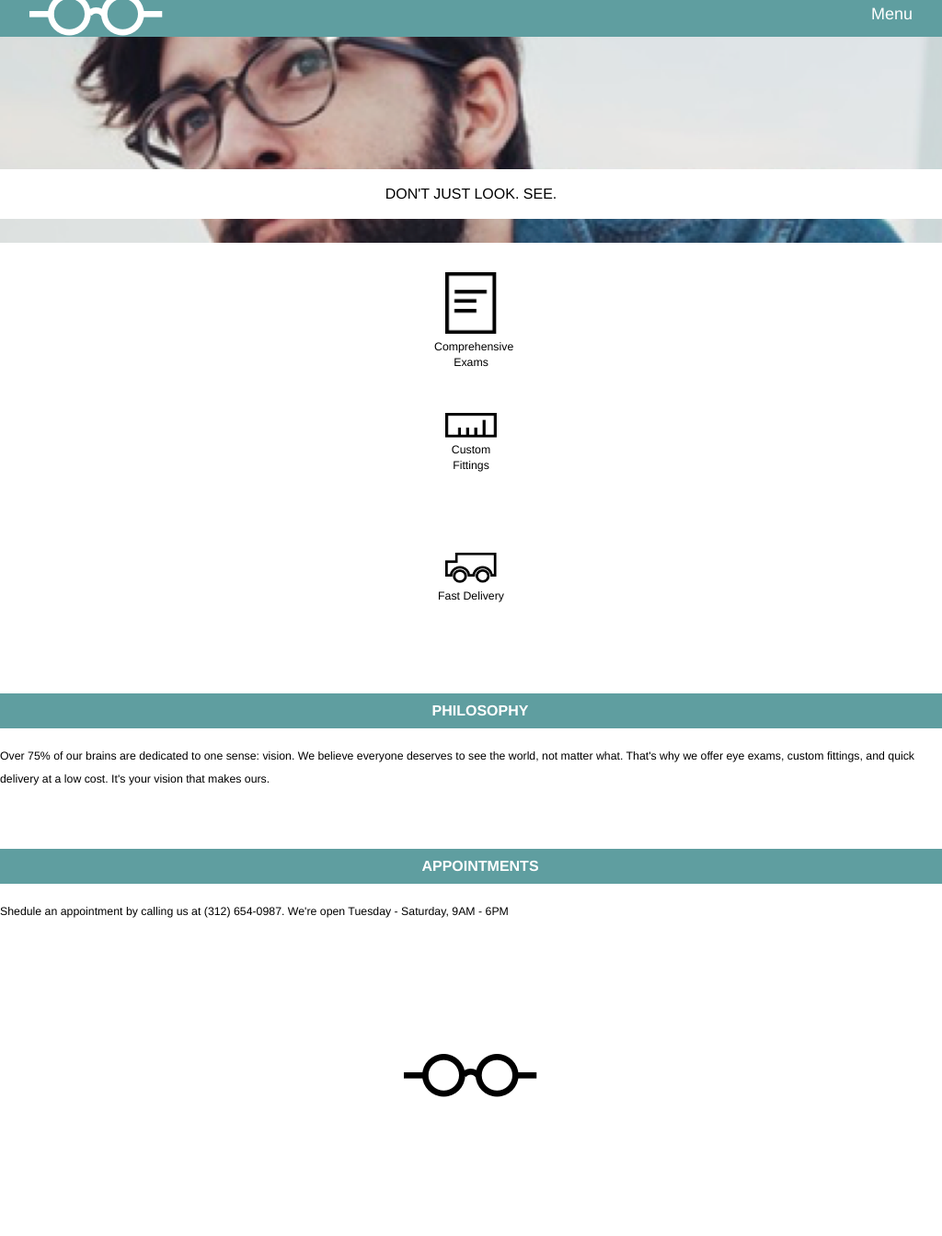
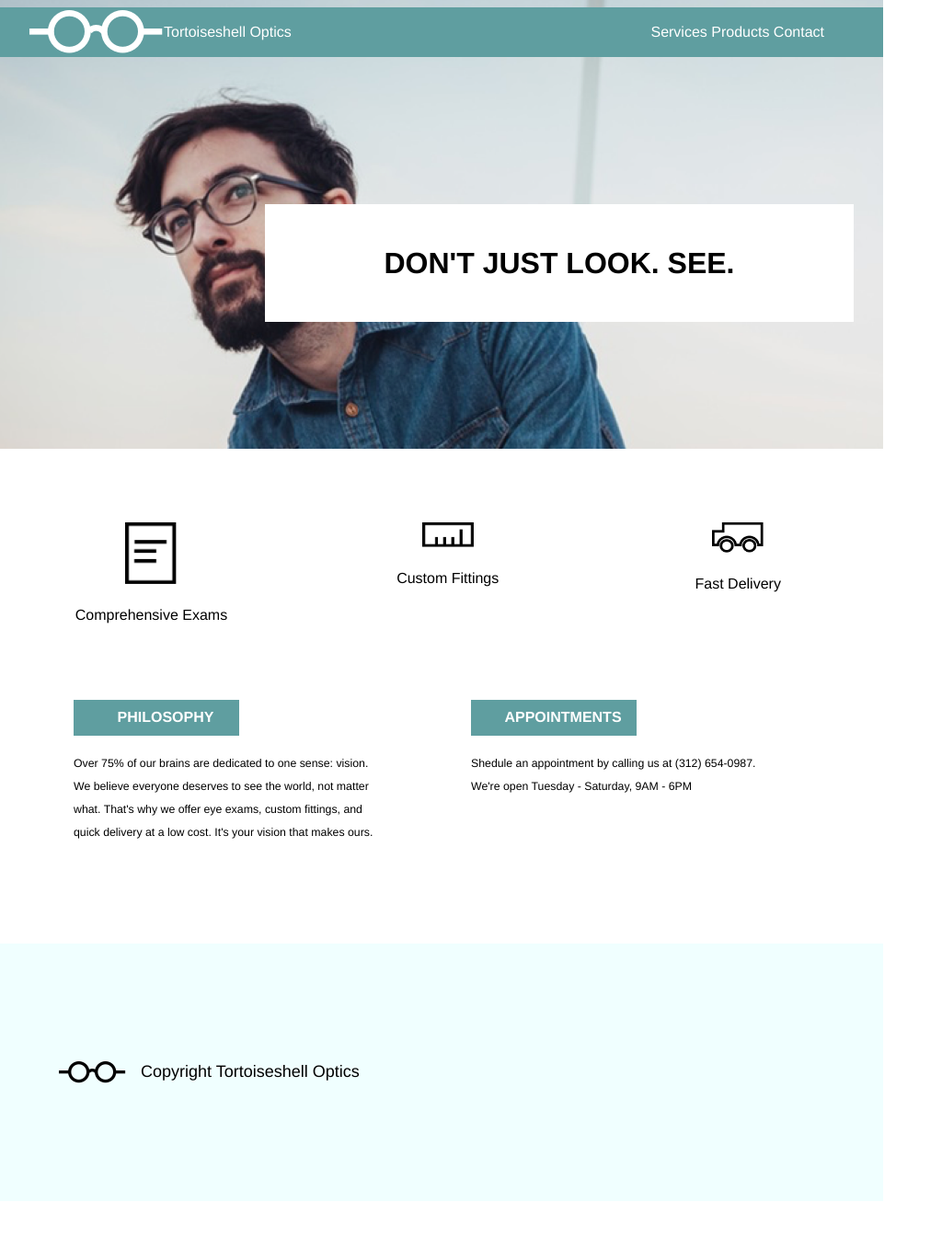
Before and after one commit to KonPfeifer/tortoiseshell, a plain HTML site: page index.html in a window 1024 px wide. Shown: the part 8-1352 px from the top of the page at 92% size. Before the commit the page ends 1266 px from the top, so only its background shows below. Drawn offline with Linux system fonts and the light colour scheme.

Commit message:
responsive design

```diff
--- a/index.html
+++ b/index.html
@@ -7,10 +7,12 @@
     <link href="./resources/css/style.css" type="text/css" rel="stylesheet">
   </head>
   <body>
-    <div id="header">
+    <div id="headerAll">
     <header>
+    <div id="headerLogo">
       <img src="./resources/logo-white.png">
       <h5 class="mediumScreen">Tortoiseshell Optics</h5>
+    </div>
     <div id="menuButtons">
       <h5 class="mediumScreen">Services</h5>
       <h5 class="mediumScreen">Products</h5>
@@ -18,10 +20,12 @@
     </div>
       <h5 id="mobile">Menu</h5>
     </header>
+
     <div id="bannerText">
       <h2>DON'T JUST LOOK. SEE.</h2>
     </div>
   </div>
+
   <div id="icons">
     <div class="icon">
       <img src="./resources/paper-icon.png">
@@ -42,17 +46,20 @@
     </div>
   </div>
 
+  <div id="bannerBoxes">
+    <div id="philosophy">
   <h2 class="smallBanner">PHILOSOPHY</h2>
   <span class="paragraph">Over 75% of our brains are dedicated to one sense: vision. We
     believe everyone deserves to see the world, not matter what. That's
     why we offer eye exams, custom fittings, and quick delivery at a low
     cost. It's your vision that makes ours. </span>
+  </div>
   <div id="appointments">
     <h2 class="smallBanner">APPOINTMENTS</h2>
     <span class="paragraph">Shedule an appointment by calling us at (312) 654-0987. We're open
       Tuesday - Saturday, 9AM - 6PM</span>
   </div>
-
+</div>
     <footer>
       <img src="./resources/logo-black.png">
       <h5 class="mediumScreen">Copyright Tortoiseshell Optics</h5>
--- a/resources/css/style.css
+++ b/resources/css/style.css
@@ -7,13 +7,25 @@ body {
   font-size: 18px;
   line-height: 1.4;
   width: 100%;
+  max-width: 960px;
 }
 
-#header {
+#headerAll {
   background-image: url("../main-banner.png");
   height: 17rem;
   background-position: 20%;
   margin-bottom: 2rem;
+  font-size: 1rem;
+}
+
+#headerLogo {
+  display: flex;
+  align-items: center;
+}
+
+header > img {
+  height: 1.5rem;
+  margin-right: 1rem;
 }
 
 header {
@@ -33,6 +45,8 @@ header {
   margin-top: 9rem;
   font-size: 1rem;
   text-align: center;
+  font-weight: bold;
+  line-height: 1.2rem;
 }
 
 #icons {
@@ -78,4 +92,176 @@ footer {
   display: flex;
   justify-content: center;
   padding: 4rem;
+  background-color: azure;
 }
+
+footer > img {
+  height: 1.5rem;
+}
+
+@media only screen and (min-width: 470px) and (max-width: 1024px) {
+
+  .mediumScreen {
+    display: inline-block;
+  }
+
+  #headerAll {
+    height: 22rem;
+    background-size: cover;
+  }
+
+  #menuButtons {
+    margin: 1rem 2rem;
+  }
+
+  #bannerText {
+    padding: 4rem 0.75rem;
+    font-size: 1.33rem;
+    margin-top: 5rem;
+    margin-right: 2rem;
+    width: 25rem;
+    float: right;
+    height: 1rem;
+    font-size: 1.33rem;
+  }
+
+  #icons  {
+    display: flex;
+    justify-content: space-around;
+    width: 100%;
+  }
+
+  .icon {
+    display: inline-block;
+    width: auto;
+    font-size: 1rem;
+  }
+
+  #icons img {
+    margin: 3rem 3rem 1rem 3rem;
+  }
+
+  .smallBanner {
+    width: 10rem;
+    padding: 0.5rem 0 0.5rem 1.25rem;
+    margin-bottom: 1rem;
+  }
+
+  #mobile {
+    display: none;
+  }
+
+  footer {
+    height: 5.5rem
+    margin-top: 5rem;
+    display: flex;
+    align-items: center;
+    justify-content: flex-start;
+    margin-bottom: 4rem;
+  }
+
+  footer > img {
+    padding: 4rem 1rem 4rem 4rem;
+  }
+
+  #bannerBoxes {
+    display: flex;
+    justify-content: space-around;
+    align-items: baseline;
+    width: 100%;
+    margin-bottom: 5rem;
+  }
+
+  #philosophy {
+    display: block;
+    width: 10rem;
+  }
+
+  #appointments {
+    margin-left: 5%;
+    width: 10rem;
+  }
+}
+
+@media only screen and (min-width: 1024px) {
+
+  #headerAll {
+    height: 30rem;
+    background-size: cover;
+    padding-top: 1rem;
+  }
+
+  #bannerText {
+    padding: 1.5rem 5rem;
+    font-size: 2rem;
+    margin-top: 10rem;
+    float: right;
+    width: 30rem;
+    height: 5rem;
+    text-align: center;
+    line-height: 5rem;
+  }
+
+  #menuButtons {
+    margin: 1rem 2rem;
+  }
+
+  .mediumScreen {
+    display: inline-block;
+  }
+
+  #mobile {
+    display: none;
+  }
+
+  #icons  {
+    display: flex;
+    justify-content: space-around;
+    width: 100%;
+  }
+
+  .icon {
+    display: inline-block;
+    width: auto;
+    font-size: 1rem;
+  }
+
+  #icons img {
+    margin: 3rem 3rem 1rem 3rem;
+  }
+
+  .smallBanner {
+    width: 10rem;
+  }
+
+  #philosophy {
+    width: 35%;
+    margin-right: 5%;
+    margin-left: 5rem;
+  }
+
+  #appointments {
+    width: 35%;
+  }
+
+  #bannerBoxes {
+    display: flex;
+    justify-content: flex-start;
+    align-items: baseline;
+    width: 100%;
+    margin-bottom: 5rem;
+  }
+
+  footer {
+    height: 9.5rem
+    margin-top: 5rem;
+    display: flex;
+    align-items: center;
+    justify-content: flex-start;
+  }
+
+  footer > img {
+    padding: 4rem 1rem 4rem 0;
+  }
+
+}
```
